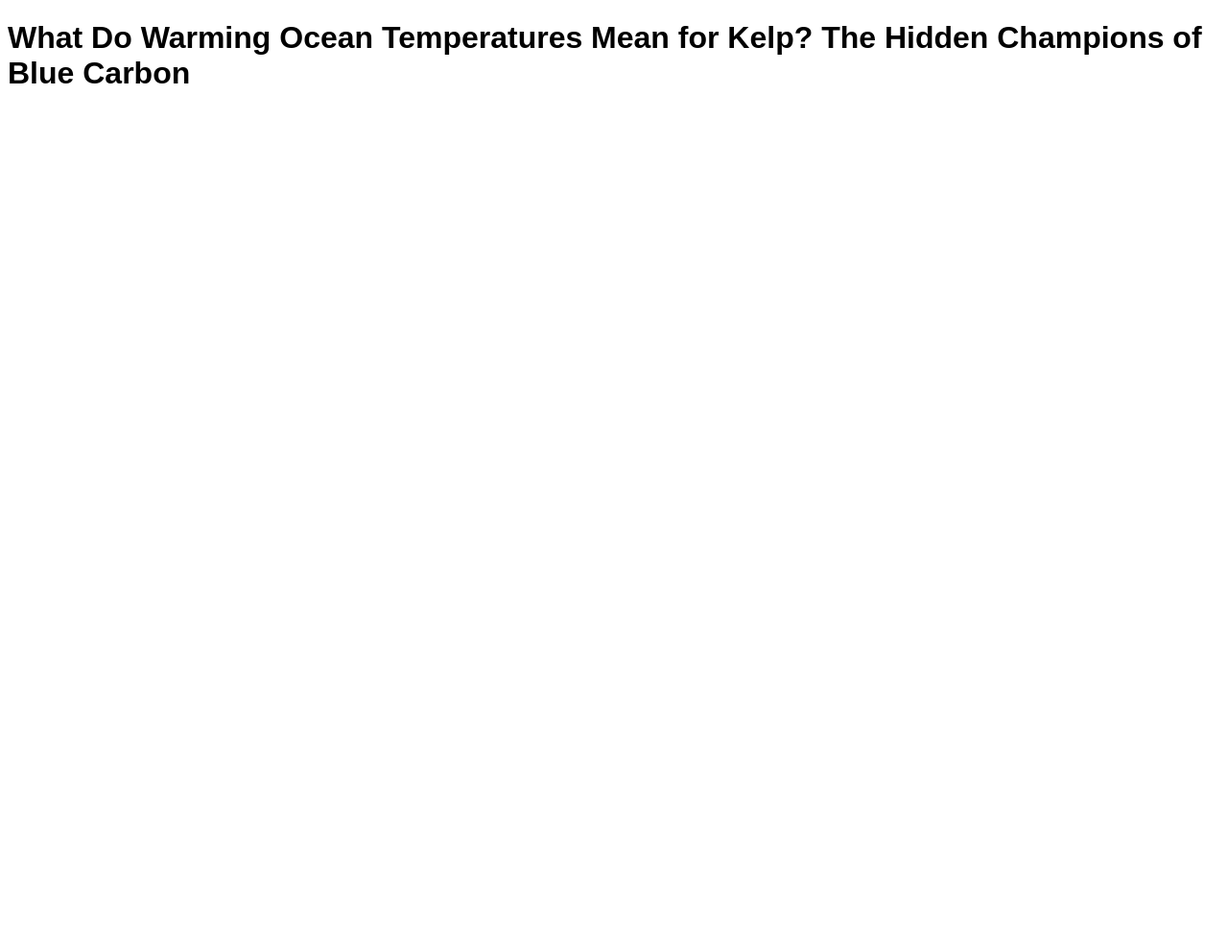
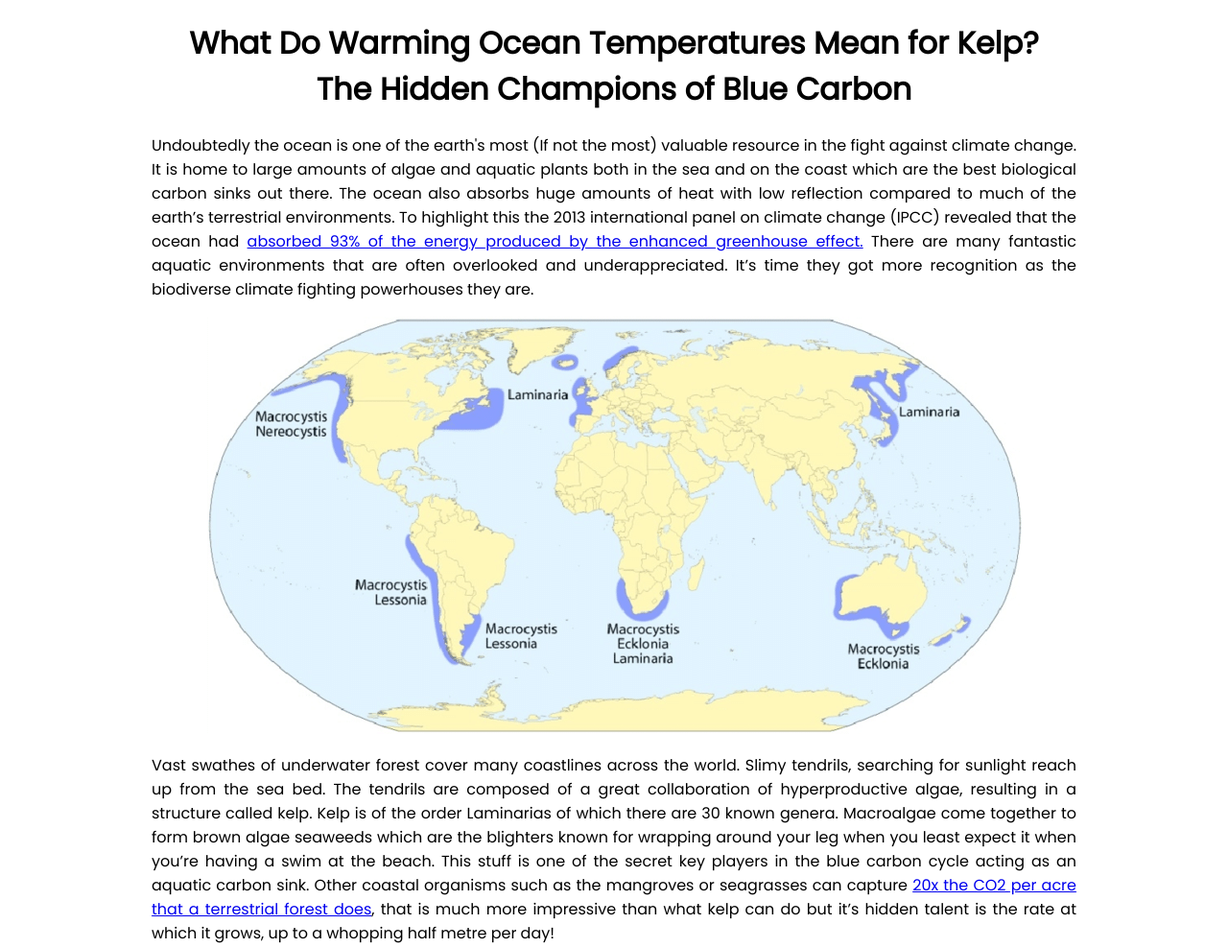
Before and after one commit to OscarMux/oscarmux.github.io, a plain HTML site: page posts/kelp_decomposition/index.html in a window 1280 px wide. Shown: the whole page at 96% size. Before the commit the page ends 800 px from the top, so only its background shows below. Drawn offline with Linux system fonts and the light colour scheme.

Commit message:
stylesheet test

```diff
--- a/posts/kelp_decomposition/index.html
+++ b/posts/kelp_decomposition/index.html
@@ -3,17 +3,53 @@
 <html lang="en">
 
 
-    <link rel="preconnect" href="https://fonts.gstatic.com">
+    <link href="https://fonts.googleapis.com/css2?family=Poppins&display=swap" rel="stylesheet">
 
 
 
 <style>
     h1 {
         font-family: 'poppins', sans-serif;
+        text-align: center;
+
+
+    }
+
+    p {
+        font-family: 'poppins', sans-serif;
+        text-align: justify;
+        margin-left: 150px;
+        margin-right: 150px;
+    }
+
+    .img-container {
+        text-align: center;
     }
 </style>
 
+<head>
+    <title>Do Warming Ocean Temperatures Mean for Kelp?</title>
+</head>
 
-<h1>
-    What Do Warming Ocean Temperatures Mean for Kelp? The Hidden Champions of Blue Carbon
+
+<body>
+    <h1>
+        What Do Warming Ocean Temperatures Mean for Kelp?
+        <br>
+        The Hidden Champions of Blue Carbon
 </h1>
+
+
+    <p>
+        Undoubtedly the ocean is one of the earth's most (If not the most) valuable resource in the fight against climate change. It is home to large amounts of algae and aquatic plants both in the sea and on the coast which are the best biological carbon sinks out there. The ocean also absorbs huge amounts of heat with low reflection compared to much of the earth’s terrestrial environments. To highlight this the 2013 international panel on climate change (IPCC) revealed that the ocean had <a href='https://www.iucn.org/resources/issues-briefs/ocean-and-climate-change'>absorbed 93% of the energy produced by the enhanced greenhouse effect.</a> There are many fantastic aquatic environments that are often overlooked and underappreciated. It’s time they got more recognition as the biodiverse climate fighting powerhouses they are.
+    </p>
+
+    <div class="img-container">
+
+        <img src="kelp_distribution.png" alt="A map of the distribution of kelp globally.">
+    </div>
+
+    <p>
+        Vast swathes of underwater forest cover many coastlines across the world. Slimy tendrils, searching for sunlight reach up from the sea bed. The tendrils are composed of a great collaboration of hyperproductive algae, resulting in a structure called kelp. Kelp is of the order Laminarias of which there are 30 known genera. Macroalgae come together to form brown algae seaweeds which are the blighters known for wrapping around your leg when you least expect it when you’re having a swim at the beach. This stuff is one of the secret key players in the blue carbon cycle acting as an aquatic carbon sink. Other coastal organisms such as the mangroves or seagrasses can capture <a href='https://oceana.org/blog/seaweed-could-be-scrubbing-way-more-carbon-atmosphere-we-expected'>20x the CO2 per acre that a terrestrial forest does</a>, that is much more impressive than what kelp can do but it’s hidden talent is the rate at which it grows, up to a whopping half metre per day!
+    </p>
+</body>
--- /dev/null
+++ b/stylesheets/index.css
@@ -0,0 +1,38 @@
+
+
+html {
+height: 100%;
+background-image: linear-gradient(#F7F9FB 20%, #8FC1E3 20% 40%, #5085A5 40% 60%, #31708e 60% 80%, #1c546e 80% 100%);
+}
+
+body {
+height: 100%;
+margin: 0;
+background-repeat: no-repeat;
+background-attachment: fixed;
+}
+
+h1 {
+    font-family: 'poppins', sans-serif;
+    text-align: center;
+    color: #F7F9FB;
+    margin: 0px 450px 0px 450px;
+    padding-top: 10px;
+    position: relative;
+    top: 380px;
+}
+
+p {
+    font-family: 'poppins', sans-serif;
+    text-align: center;
+    color: #F7F9FB;
+    margin: 0px 450px 0px 450px;
+    padding-bottom: 15px;
+    position: relative;
+    top: 420px;
+}
+
+.ex .parent {
+    display: grid;
+    place-items: center;
+}
```
Also changed, not shown: index.html (+1 -38 lines), posts/kelp_decomposition/kelp_distribution.png (added).
